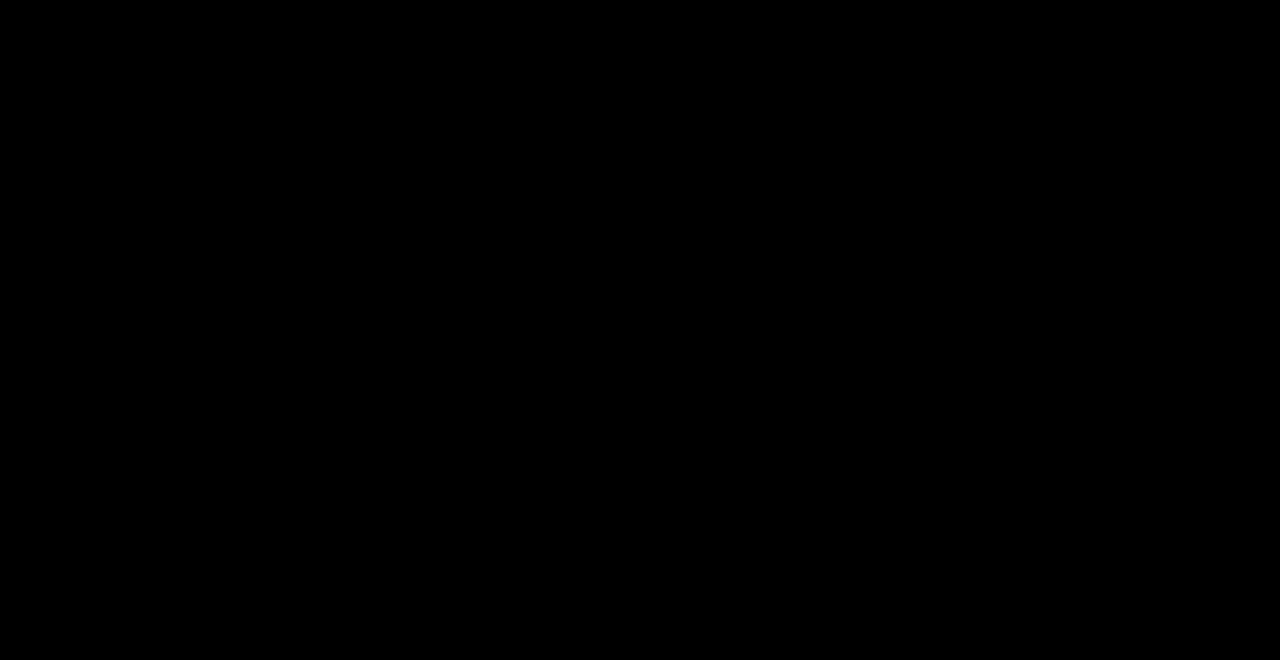
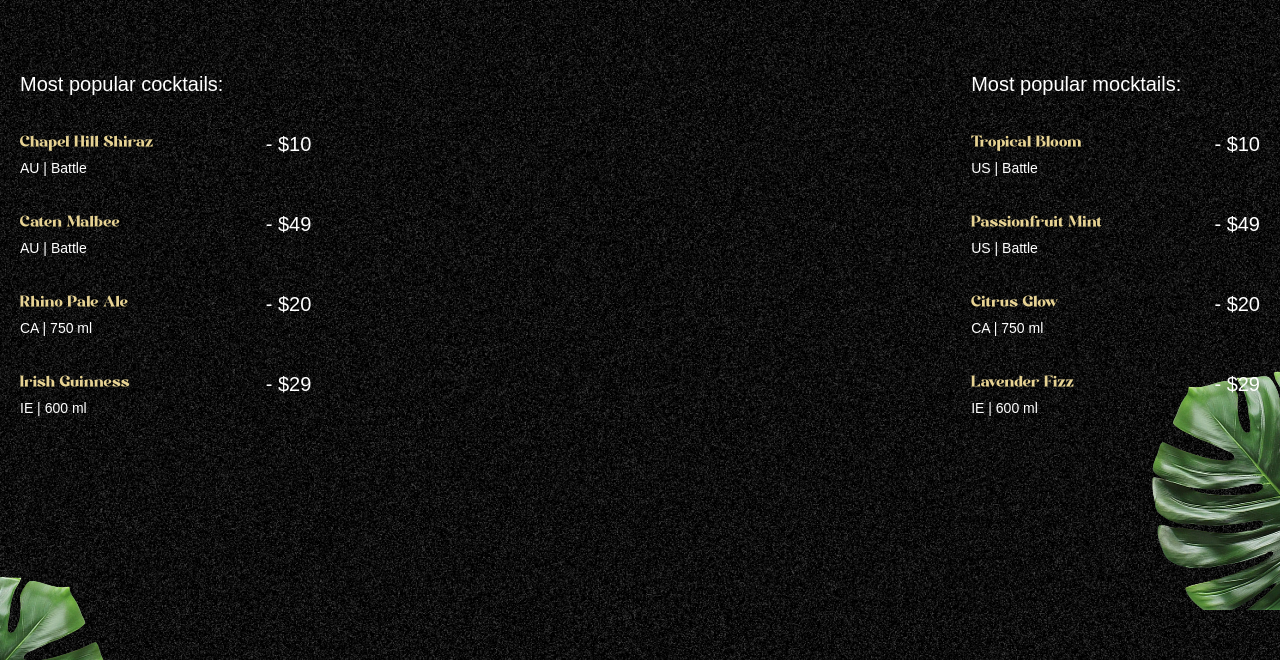
Before and after one commit to efeaizesogie/efeosa_cocktails, a React (Vite) app: page / in a window 1280 px wide. Shown: the part 890-1550 px from the top of the page. Built offline with nearby package versions, Linux system fonts and the light colour scheme; a web font is replaced by a local one.

Commit message:
implement cocktail section

```diff
--- a/src/App.jsx
+++ b/src/App.jsx
@@ -3,6 +3,7 @@
 import gsap from "gsap"
 import Navbar from "./components/Navbar.jsx";
 import Hero from "./components/Hero.jsx";
+import Cocktails from "./components/Cocktails.jsx";
 
  gsap.registerPlugin(ScrollTrigger)
 
@@ -11,7 +12,7 @@
         <main>
             <Navbar/>
             <Hero/>
-            <div className="h-screen"></div>
+            <Cocktails/>
         </main>
     )
 }
--- /dev/null
+++ b/src/components/Cocktails.jsx
@@ -0,0 +1,63 @@
+import React from 'react'
+import {cocktailLists, mockTailLists} from "../constants/index.js";
+import gsap from "gsap";
+import {useGSAP} from "@gsap/react";
+
+const Cocktails = () => {
+    useGSAP(() => {
+        gsap.timeline({
+            scrollTrigger: {
+                trigger: "#cocktails",
+                start: "top 30%",
+                end: "bottom 80%",
+                scrub: true,
+            }
+        }).from("#c-left-leaf", {
+            x: -100, y: 100
+        })
+            .from("#c-right-leaf", {x: 100, y:-100})
+    }, [])
+    return (
+        <section id="cocktails" className="noisy">
+            <img src="/images/cocktail-left-leaf.png" alt="l-leaf" id="c-left-leaf" />
+            <img src="/images/cocktail-right-leaf.png" alt="r-leaf" id="c-right-leaf" />
+
+            <div className="list">
+                <div className="popular">
+                    <h2>Most popular cocktails:</h2>
+
+                    <ul>
+                        {cocktailLists.map(({name, country, detail, price}) => <li key={name}>
+                            <div className="md:me-28">
+                                <h3>{name}</h3>
+                                <p>{country} | {detail}</p>
+                            </div>
+
+                            <span>
+                               - {price}
+                            </span>
+                        </li>)}
+                    </ul>
+                </div>
+
+                <div className="loved">
+                    <h2>Most popular mocktails:</h2>
+
+                    <ul>
+                        {mockTailLists.map(({name, country, detail, price}) => <li key={name}>
+                            <div className="md:me-28">
+                                <h3>{name}</h3>
+                                <p>{country} | {detail}</p>
+                            </div>
+
+                            <span>
+                               - {price}
+                            </span>
+                        </li>)}
+                    </ul>
+                </div>
+            </div>
+        </section>
+    )
+}
+export default Cocktails
--- a/src/components/Hero.jsx
+++ b/src/components/Hero.jsx
@@ -55,7 +55,7 @@
             }
         })
 
-        videoRef.current.onloadeddata = () => {
+        videoRef.current.onloadedmetadata = () => {
             videoTl.to(videoRef.current, {
                 currentTime: videoRef.current.duration,
             })
```
